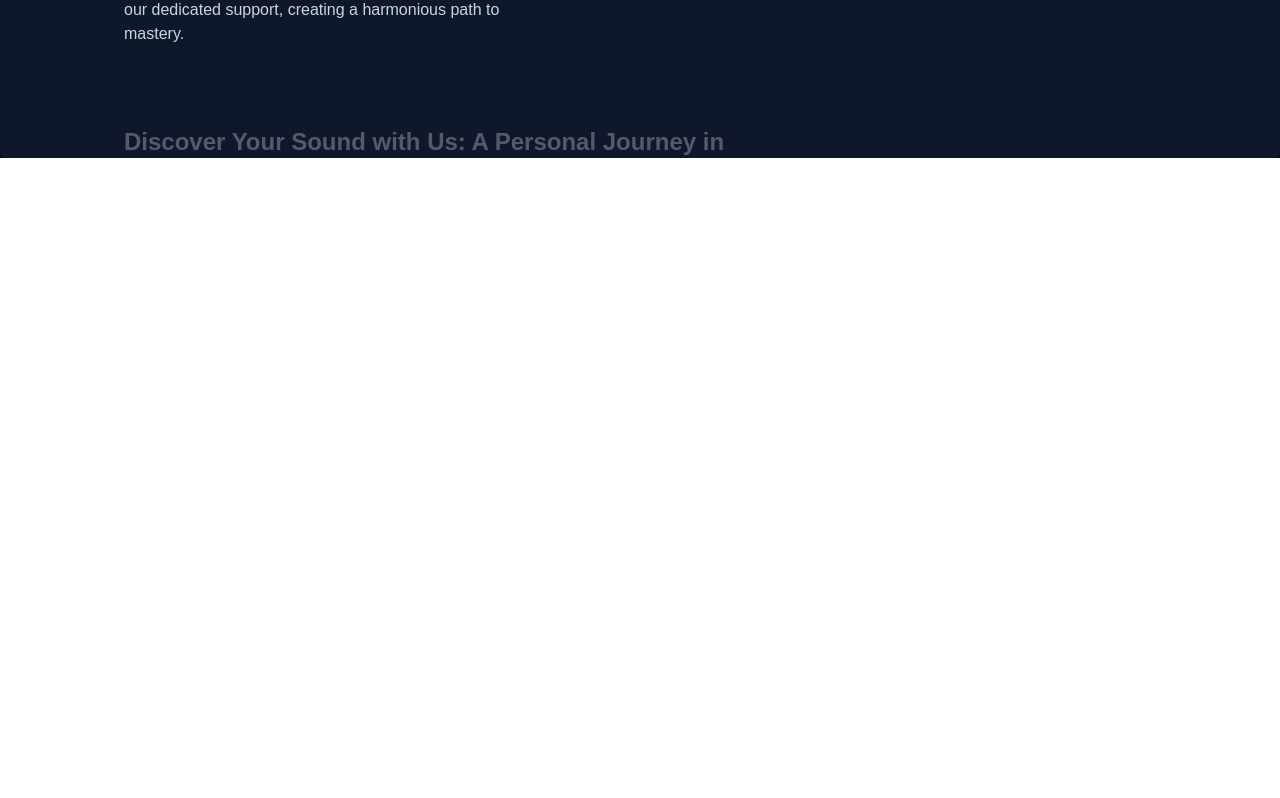
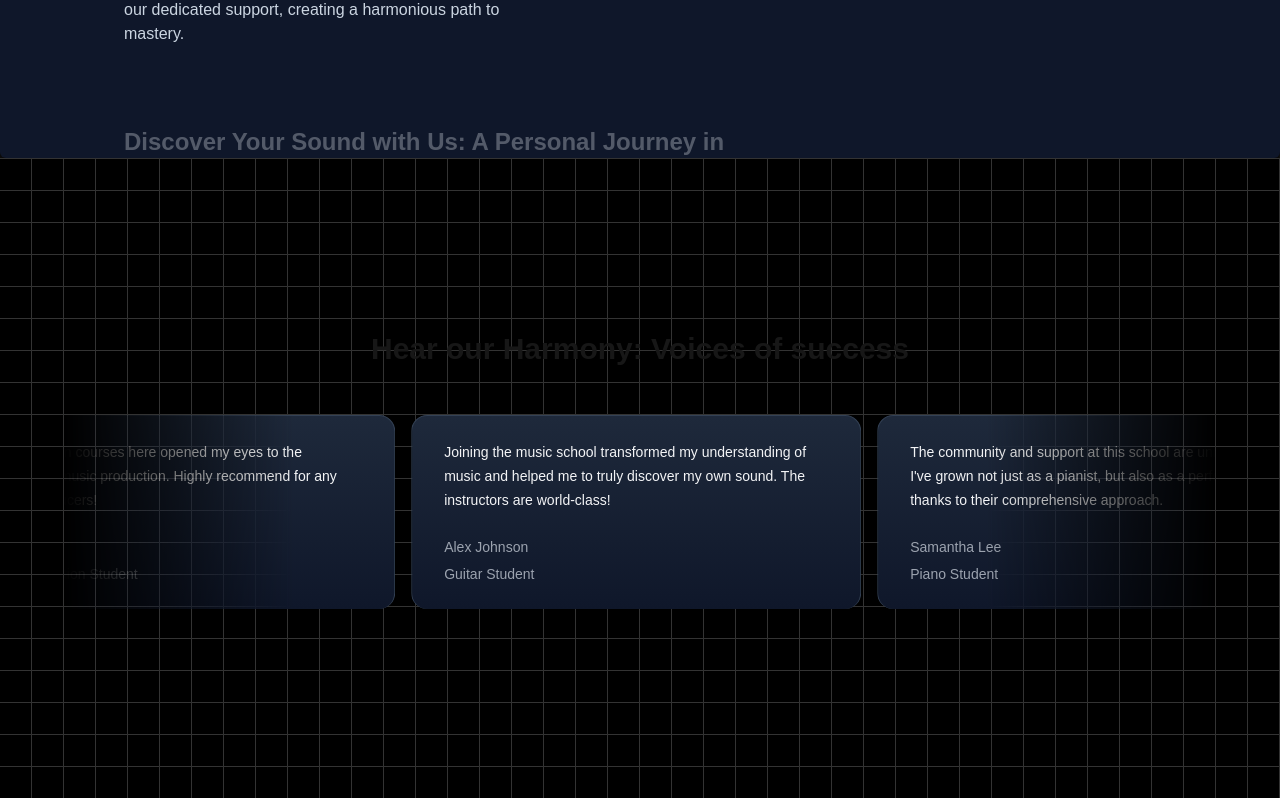
Before and after one commit to Pankaj086/Music-NextJs-Project, a Next.js app: page / in a window 1280 px wide. Shown: the part 1678-2476 px from the top of the page. Before the commit the page ends 1836 px from the top, so only its background shows below. Built offline with nearby package versions, Linux system fonts and the light colour scheme.

Commit message:
Added Testimonal Section and added grid background to testimonial and dotted background to hero section

```diff
--- a/package.json
+++ b/package.json
@@ -10,6 +10,7 @@
   },
   "dependencies": {
     "clsx": "^2.1.1",
+    "mini-svg-data-uri": "^1.4.4",
     "motion": "^12.0.5",
     "next": "15.1.6",
     "react": "^19.0.0",
--- a/src/app/page.tsx
+++ b/src/app/page.tsx
@@ -1,5 +1,6 @@
 import FeaturedCourses from "@/components/FeaturedCourses";
 import HeroSection from "@/components/HeroSection";
+import TestimonialCards from "@/components/TestimonialCards";
 import WhyChooseUs from "@/components/WhyChooseUs";
 
 export default function Home() {
@@ -8,6 +9,7 @@ export default function Home() {
       <HeroSection/>
       <FeaturedCourses/>
       <WhyChooseUs/>
+      <TestimonialCards/>
     </main>
   );
 }
--- a/src/components/HeroSection.tsx
+++ b/src/components/HeroSection.tsx
@@ -4,7 +4,7 @@ import { Button } from "./ui/moving-border";
 
 const HeroSection = () => {
     return (
-        <div className="h-auto md:h-[40rem] w-full rounded-md flex flex-col items-center justify-center relative overflow-hidden mx-auto py-10 md:py-0"
+        <div className="h-auto md:h-[40rem] w-full rounded-md flex flex-col items-center justify-center relative overflow-hidden mx-auto py-10 md:py-0 dark:bg-black bg-white  dark:bg-dot-white/[0.2] bg-dot-black/[0.2]"
         >
             <Spotlight
                 className="-top-40 left-0 md:left-60 md:-top-20"
--- /dev/null
+++ b/src/components/TestimonialCards.tsx
@@ -0,0 +1,25 @@
+'use client'
+
+import testimonialData from "../data/testimonialData";
+import { InfiniteMovingCards } from "./ui/infinite-moving-cards";
+
+const TestimonialCards = () => {
+    return (
+        <div className="h-[40rem] w-full dark:bg-black dark:bg-grid-white/[0.2] relative flex flex-col items-center justify-center overflow-hidden">
+            <h2 className="text-3xl font-bold text-center mb-8 z-10">
+                Hear our Harmony: Voices of success
+            </h2>
+            <div className="flex justify-center w-full overflow-hidden px-4 sm:px-6 lg:px-8">
+                <div className="w-full max-w-6xl">
+                    <InfiniteMovingCards
+                        items={testimonialData}
+                        direction="right"
+                        speed="normal"
+                    />
+                </div>
+            </div>
+        </div>
+    )
+}
+
+export default TestimonialCards;
--- /dev/null
+++ b/src/components/ui/infinite-moving-cards.tsx
@@ -0,0 +1,121 @@
+"use client";
+
+import { cn } from "@/lib/utils";
+import React, { useEffect, useState } from "react";
+
+export const InfiniteMovingCards = ({
+    items,
+    direction = "left",
+    speed = "fast",
+    pauseOnHover = true,
+    className,
+    }: {
+    items: {
+        quote: string;
+        name: string;
+        title: string;
+    }[];
+    direction?: "left" | "right";
+    speed?: "fast" | "normal" | "slow";
+    pauseOnHover?: boolean;
+    className?: string;
+    }) => {
+    const containerRef = React.useRef<HTMLDivElement>(null);
+    const scrollerRef = React.useRef<HTMLUListElement>(null);
+
+    useEffect(() => {
+        addAnimation();
+    }, []);
+    const [start, setStart] = useState(false);
+    function addAnimation() {
+        if (containerRef.current && scrollerRef.current) {
+        const scrollerContent = Array.from(scrollerRef.current.children);
+
+        scrollerContent.forEach((item) => {
+            const duplicatedItem = item.cloneNode(true);
+            if (scrollerRef.current) {
+            scrollerRef.current.appendChild(duplicatedItem);
+            }
+        });
+
+        getDirection();
+        getSpeed();
+        setStart(true);
+        }
+    }
+    const getDirection = () => {
+        if (containerRef.current) {
+        if (direction === "left") {
+            containerRef.current.style.setProperty(
+            "--animation-direction",
+            "forwards"
+            );
+        } else {
+            containerRef.current.style.setProperty(
+            "--animation-direction",
+            "reverse"
+            );
+        }
+        }
+    };
+    const getSpeed = () => {
+        if (containerRef.current) {
+        if (speed === "fast") {
+            containerRef.current.style.setProperty("--animation-duration", "20s");
+        } else if (speed === "normal") {
+            containerRef.current.style.setProperty("--animation-duration", "40s");
+        } else {
+            containerRef.current.style.setProperty("--animation-duration", "80s");
+        }
+        }
+    };
+    return (
+        <div
+        ref={containerRef}
+        className={cn(
+            "scroller relative z-20  max-w-7xl overflow-hidden  [mask-image:linear-gradient(to_right,transparent,white_20%,white_80%,transparent)]",
+            className
+        )}
+        >
+        <ul
+            ref={scrollerRef}
+            className={cn(
+            " flex min-w-full shrink-0 gap-4 py-4 w-max flex-nowrap",
+            start && "animate-scroll ",
+            pauseOnHover && "hover:[animation-play-state:paused]"
+            )}
+        >
+            {items.map((item, idx) => (
+            <li
+                className="w-[350px] max-w-full relative rounded-2xl border border-b-0 flex-shrink-0 border-slate-700 px-8 py-6 md:w-[450px]"
+                style={{
+                background:
+                    "linear-gradient(180deg, var(--slate-800), var(--slate-900)",
+                }}
+                key={item.name}
+            >
+                <blockquote>
+                <div
+                    aria-hidden="true"
+                    className="user-select-none -z-1 pointer-events-none absolute -left-0.5 -top-0.5 h-[calc(100%_+_4px)] w-[calc(100%_+_4px)]"
+                ></div>
+                <span className=" relative z-20 text-sm leading-[1.6] text-gray-100 font-normal">
+                    {item.quote}
+                </span>
+                <div className="relative z-20 mt-6 flex flex-row items-center">
+                    <span className="flex flex-col gap-1">
+                    <span className=" text-sm leading-[1.6] text-gray-400 font-normal">
+                        {item.name}
+                    </span>
+                    <span className=" text-sm leading-[1.6] text-gray-400 font-normal">
+                        {item.title}
+                    </span>
+                    </span>
+                </div>
+                </blockquote>
+            </li>
+            ))}
+        </ul>
+        </div>
+    );
+};
--- /dev/null
+++ b/src/data/testimonialData.tsx
@@ -0,0 +1,29 @@
+const musicSchoolTestimonials = [
+    {
+        quote: "Joining the music school transformed my understanding of music and helped me to truly discover my own sound. The instructors are world-class!",
+        name: "Alex Johnson",
+        title: "Guitar Student",
+    },
+    {
+        quote: "The community and support at this school are unmatched. I've grown not just as a pianist, but also as a performer, thanks to their comprehensive approach.",
+        name: "Samantha Lee",
+        title: "Piano Student",
+    },
+    {
+        quote: "This school offered me the tools and confidence to take my singing to the next level. I'm endlessly grateful for the personalized coaching.",
+        name: "Michael Chen",
+        title: "Vocal Student",
+    },
+    {
+        quote: "As a violinist, finding the right mentor can be challenging, but this school matched me with a teacher who truly understands my goals and challenges.",
+        name: "Emily Taylor",
+        title: "Violin Student",
+    },
+    {
+        quote: "The production courses here opened my eyes to the intricacies of music production. Highly recommend for any aspiring producers!",
+        name: "Chris Morales",
+        title: "Music Production Student",
+    },
+];
+
+export default musicSchoolTestimonials;
--- a/tailwind.config.ts
+++ b/tailwind.config.ts
@@ -1,4 +1,5 @@
 import type { Config } from "tailwindcss";
+const svgToDataUri = require("mini-svg-data-uri");
 const colors = require("tailwindcss/colors");
 const {
   default: flattenColorPalette,
@@ -15,6 +16,29 @@ function addVariablesForColors({ addBase, theme }: any) {
   });
 }
 
+function addSvgPatterns({ matchUtilities, theme }: any) {
+  matchUtilities(
+    {
+      "bg-grid": (value: any) => ({
+        backgroundImage: `url("${svgToDataUri(
+          `<svg xmlns="http://www.w3.org/2000/svg" viewBox="0 0 32 32" width="32" height="32" fill="none" stroke="${value}"><path d="M0 .5H31.5V32"/></svg>`
+        )}")`,
+      }),
+      "bg-grid-small": (value: any) => ({
+        backgroundImage: `url("${svgToDataUri(
+          `<svg xmlns="http://www.w3.org/2000/svg" viewBox="0 0 32 32" width="8" height="8" fill="none" stroke="${value}"><path d="M0 .5H31.5V32"/></svg>`
+        )}")`,
+      }),
+      "bg-dot": (value: any) => ({
+        backgroundImage: `url("${svgToDataUri(
+          `<svg xmlns="http://www.w3.org/2000/svg" viewBox="0 0 32 32" width="16" height="16" fill="none"><circle fill="${value}" id="pattern-circle" cx="10" cy="10" r="1.6257413380501518"></circle></svg>`
+        )}")`,
+      }),
+    },
+    { values: flattenColorPalette(theme("backgroundColor")), type: "color" }
+  );
+}
+
 export default {
   content: [
     "./src/pages/**/*.{js,ts,jsx,tsx,mdx}",
@@ -26,6 +50,8 @@ export default {
     extend: {
       animation: {
         spotlight: "spotlight 2s ease .75s 1 forwards",
+        scroll:
+          "scroll var(--animation-duration, 40s) var(--animation-direction, forwards) linear infinite",
       },
       keyframes: {
         spotlight: {
@@ -38,6 +64,11 @@ export default {
             transform: "translate(-50%,-40%) scale(1)",
           },
         },
+        scroll: {
+          to: {
+            transform: "translate(calc(-50% - 0.5rem))",
+          },
+        },
       },
       colors: {
         background: "var(--background)",
@@ -46,6 +77,6 @@ export default {
     },
   },
   plugins: [
-    addVariablesForColors,
+    addVariablesForColors, addSvgPatterns,
   ],
 } satisfies Config;
```
Also changed, not shown: 1 other file (tests, documents, lock files or other folders).
